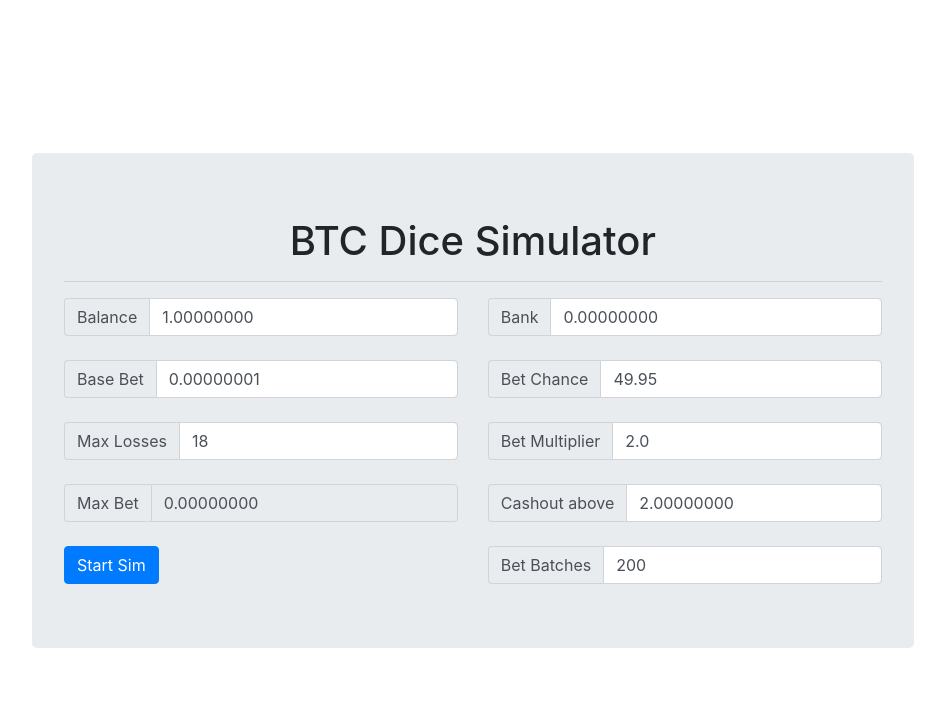
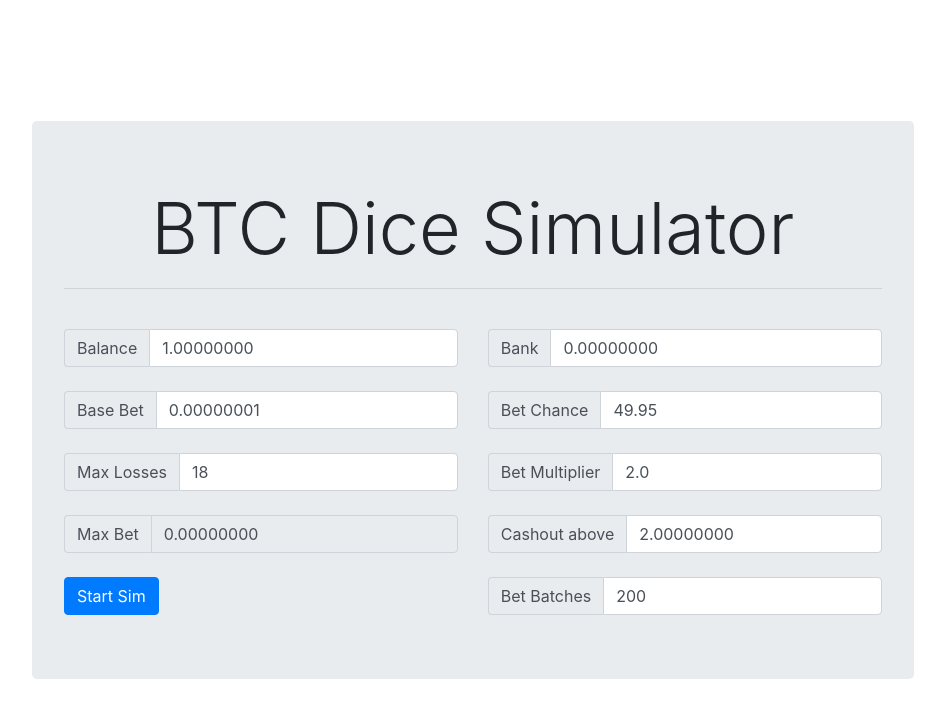
Before and after one commit to jjyt/dicesim, a plain HTML site: page index.html in a window 1280 px wide. Shown: the whole page, without its empty margins (53-998 px from the left). Drawn offline with nearby package versions, Linux system fonts and the light colour scheme.

Commit message:
Alignment fix

```diff
--- a/dicesim.css
+++ b/dicesim.css
@@ -1,4 +1,3 @@
 html, body {
   height: 100%;
-  width: 100%;
 }
--- a/index.html
+++ b/index.html
@@ -11,8 +11,8 @@
 <body>
   <div class="container h-100 d-flex">
     <div class="jumbotron my-auto">
-      <h1 class="text-center">BTC Dice Simulator</h1>
-      <hr />
+      <h1 class="text-center display-3">BTC Dice Simulator</h1>
+      <hr /><br>
       <div class="row">
         <div class="col-sm">
           <div class="input-group">
```
